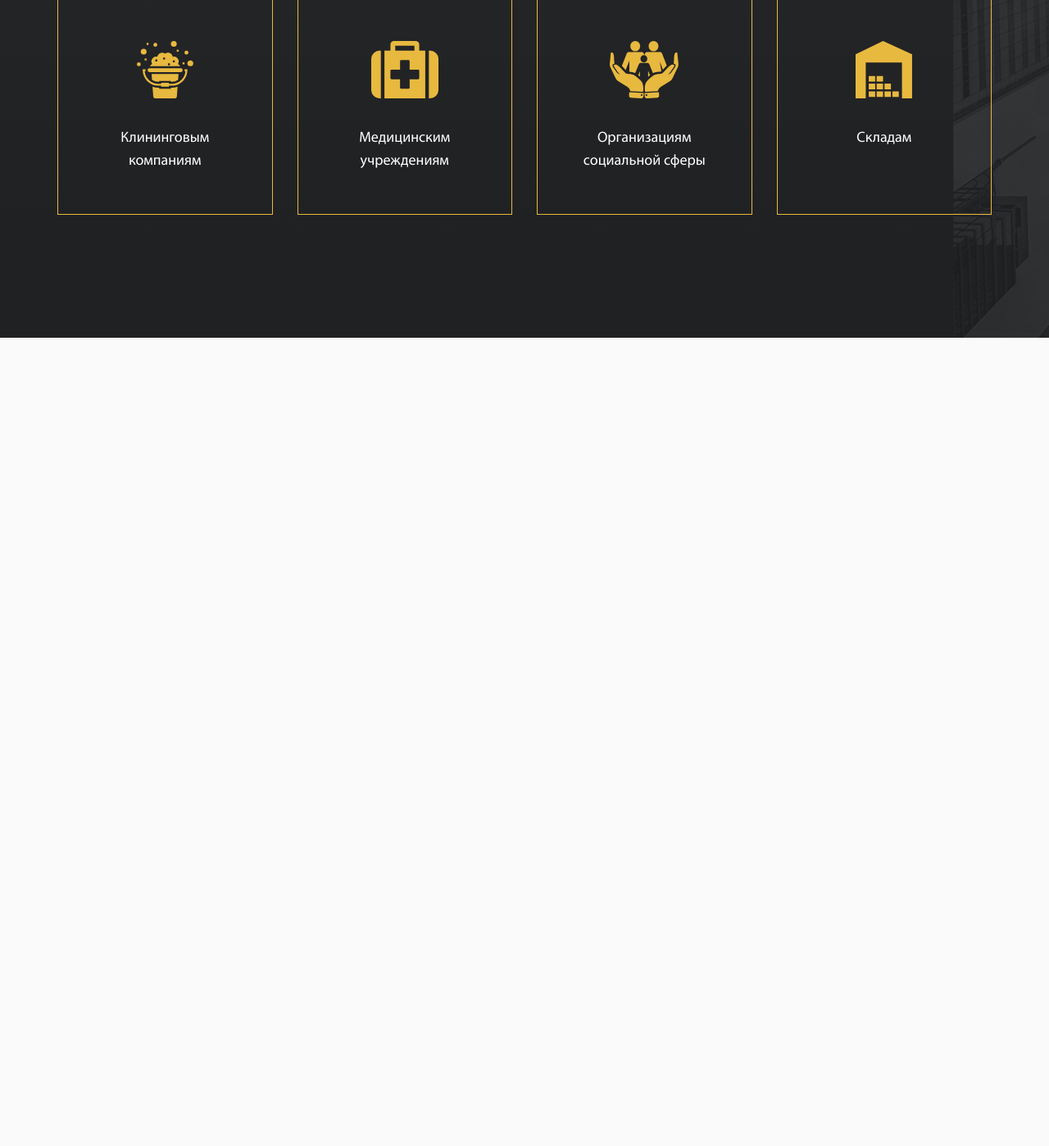
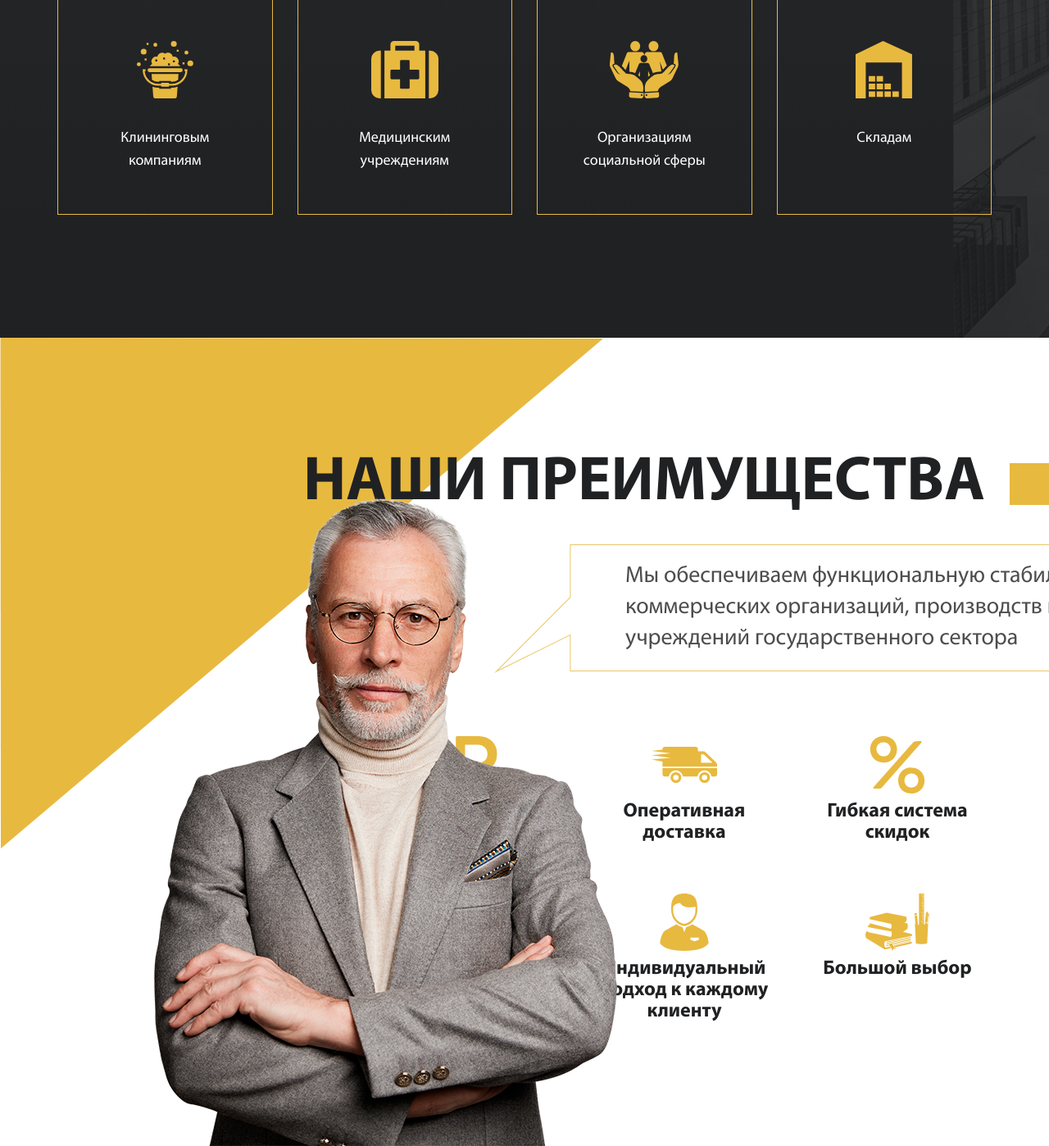
Before and after one commit to Ozimnadius/gk-akademi.io, a PHP site: page / in a window 1280 px wide. Shown: the part 2745-4143 px from the top of the page at 82% size. Before the commit the page ends 3157 px from the top, so only its background shows below. Run offline with PHP 8.4, Linux system fonts and the light colour scheme.

Commit message:
section Advantages

```diff
--- a/css/main.css
+++ b/css/main.css
@@ -675,6 +675,116 @@ img {
   text-align: center;
 }
 
+/*-----------------SECTION-ADVANTAGES--------------------*/
+.advs {
+  padding: 140px 0 90px 0;
+  position: relative;
+}
+
+.advs__title {
+  margin-bottom: 270px;
+  position: relative;
+  z-index: 20;
+  padding-left: 300px;
+}
+
+.advs__items {
+  -webkit-box-sizing: border-box;
+  box-sizing: border-box;
+  margin-left: 15px;
+  margin-right: 15px;
+  word-wrap: break-word;
+  width: calc(66.66667% - 30px);
+  margin-left: calc(33.33333% + 15px);
+}
+
+.advs__angle {
+  background-image: url(../images/bg/bg-adv.png);
+  width: 736px;
+  height: 623px;
+  position: absolute;
+  z-index: 10;
+  top: 0;
+  left: 0;
+}
+
+.advs__man {
+  background-repeat: no-repeat;
+  background-size: cover;
+  width: 565px;
+  height: 794px;
+  position: absolute;
+  z-index: 20;
+  bottom: 0;
+  left: 188px;
+}
+
+.advs__man-text {
+  background-image: url(../images/content/adv-man-text.png);
+  width: 917px;
+  height: 157px;
+  position: absolute;
+  top: 60px;
+  left: calc(100% - 150px);
+  padding: 0 70px 0 160px;
+  display: -webkit-box;
+  display: -ms-flexbox;
+  display: flex;
+  -webkit-box-align: center;
+  -ms-flex-align: center;
+  align-items: center;
+  opacity: 0.8;
+  font-size: 28px;
+  line-height: 1.35714;
+}
+
+.adv {
+  -webkit-box-sizing: border-box;
+  box-sizing: border-box;
+  margin-left: 15px;
+  margin-right: 15px;
+  word-wrap: break-word;
+  width: calc(33.33333% - 30px);
+  display: -webkit-box;
+  display: -ms-flexbox;
+  display: flex;
+  -webkit-box-orient: vertical;
+  -webkit-box-direction: normal;
+  -ms-flex-direction: column;
+  flex-direction: column;
+  -webkit-box-align: center;
+  -ms-flex-align: center;
+  align-items: center;
+  margin-bottom: 60px;
+}
+
+.adv__svg {
+  width: 80px;
+  height: 70px;
+  display: -webkit-box;
+  display: -ms-flexbox;
+  display: flex;
+  -webkit-box-align: center;
+  -ms-flex-align: center;
+  align-items: center;
+  -webkit-box-pack: center;
+  -ms-flex-pack: center;
+  justify-content: center;
+  fill: #e8b93f;
+  margin-bottom: 10px;
+}
+
+.adv__svg .cls-1 {
+  fill: #e8b93f;
+}
+
+.adv__title {
+  font-size: 24px;
+  font-weight: 700;
+  text-align: center;
+  line-height: 1.08333;
+}
+
 /*------------------------SECTION-FOOTER---------------------*/
 
 /*# sourceMappingURL=main.css.map */
--- a/css/main.scss
+++ b/css/main.scss
@@ -33,6 +33,8 @@ $font-size: 18px;
 @import "sections/_about";
 /*-----------------SECTION-SERVICES--------------------*/
 @import "sections/_services";
+/*-----------------SECTION-ADVANTAGES--------------------*/
+@import "sections/_advantages";
 /*------------------------SECTION-FOOTER---------------------*/
 @import "sections/_footer";
 
--- /dev/null
+++ b/css/sections/_advantages.scss
@@ -0,0 +1,83 @@
+.advs {
+  padding: 140px 0 90px 0;
+  position: relative;
+
+  &__title {
+    margin-bottom: 270px;
+    position: relative;
+    z-index: 20;
+    padding-left: 300px;
+  }
+
+  &__items {
+    @include col;
+    @include size(16);
+    @include offset-left(8);
+  }
+
+  &__angle {
+    background-image: url(../images/bg/bg-adv.png);
+    width: 736px;
+    height: 623px;
+    position: absolute;
+    z-index: 10;
+    top: 0;
+    left: 0;
+  }
+
+  &__man {
+    background-repeat: no-repeat;
+    background-size: cover;
+    width: 565px;
+    height: 794px;
+    position: absolute;
+    z-index: 20;
+    bottom: 0;
+    left: 188px;
+
+    &-text {
+      background-image: url(../images/content/adv-man-text.png);
+      width: 917px;
+      height: 157px;
+      position: absolute;
+      top: 60px;
+      left: calc(100% - 150px);
+      padding: 0 70px 0 160px;
+      display: flex;
+      align-items: center;
+
+
+      opacity: 0.8;
+      font-size: 28px;
+      line-height: lh(28px,38px);
+    }
+  }
+}
+
+.adv {
+  @include col;
+  @include size(8);
+  display: flex;
+  flex-direction: column;align-items: center;
+  margin-bottom: 60px;
+
+  &__svg {
+    width: 80px;
+    height: 70px;
+    display: flex;
+    align-items: center;
+    justify-content: center;
+    fill: $yellow;
+    margin-bottom: 10px;
+    .cls-1 {
+      fill: $yellow;
+    }
+  }
+
+  &__title {
+    font-size: 24px;
+    font-weight: 700;
+    text-align: center;
+    line-height: lh(24,26);
+  }
+}
--- a/index.html
+++ b/index.html
@@ -397,6 +397,110 @@
             </section>
             <!-- END services -->
 
+            <!-- advantages -->
+            <section class="advs">
+
+                <div class="advs__angle"></div>
+
+               <div class="container">
+                   <h2 class="title advs__title">
+                       <div class="title__text">наши преимущества</div>
+                       <div class="title__line"></div>
+                   </h2>
+                   <div class="row">
+
+
+                       <div class="advs__items">
+                           <div class="row">
+                               <div class="adv">
+                                   <svg class="adv__svg" xmlns="http://www.w3.org/2000/svg" viewBox="0 0 52 58">
+                                       <path d="M1.3,48.77h9.1v7.91a1.29,1.29,0,0,0,.37.95,1.25,1.25,0,0,0,.93.37h6.78a1.27,1.27,0,0,0,.91-.37,1.25,1.25,0,0,0,.39-.95V48.77H40.3a1.26,1.26,0,0,0,.93-.37,1.29,1.29,0,0,0,.37-.95V42.18a1.29,1.29,0,0,0-.37-.95,1.25,1.25,0,0,0-.93-.37H19.78V36H33.59q8.12,0,13.26-5A17.35,17.35,0,0,0,52,18,17.36,17.36,0,0,0,46.86,5Q41.72,0,33.59,0H11.7a1.26,1.26,0,0,0-.93.37,1.3,1.3,0,0,0-.37.95V27.23H1.3a1.22,1.22,0,0,0-.93.39,1.31,1.31,0,0,0-.37.93v6.14a1.29,1.29,0,0,0,.37.95A1.26,1.26,0,0,0,1.3,36h9.1v4.86H1.3a1.25,1.25,0,0,0-.93.37,1.29,1.29,0,0,0-.37.95v5.27a1.29,1.29,0,0,0,.37.95A1.26,1.26,0,0,0,1.3,48.77Zm18.48-40h13a9.57,9.57,0,0,1,6.95,2.55A8.87,8.87,0,0,1,42.37,18a8.86,8.86,0,0,1-2.64,6.67,9.56,9.56,0,0,1-6.95,2.55h-13Z"/>
+                                   </svg>
+                                   <div class="adv__title">
+                                       Выгодные цены
+                                   </div>
+                               </div>
+                               <div class="adv">
+                                   <svg class="adv__svg" xmlns="http://www.w3.org/2000/svg" viewBox="0 0 87 48">
+                                       <path d="M32.24,33.7a7.15,7.15,0,1,0,7.26,7.16A7.21,7.21,0,0,0,32.24,33.7Zm0,10.73a3.57,3.57,0,1,1,3.63-3.57A3.61,3.61,0,0,1,32.24,44.43ZM87,28.41V36a3.47,3.47,0,0,1-3.5,3.45H79.75a9.63,9.63,0,0,0-19,0h-19a9.63,9.63,0,0,0-19,0H18A3.47,3.47,0,0,1,14.54,36V28.41ZM70.25,33.7a7.15,7.15,0,1,0,7.26,7.16A7.22,7.22,0,0,0,70.25,33.7Zm0,10.73a3.57,3.57,0,1,1,3.63-3.57A3.61,3.61,0,0,1,70.25,44.43Zm15.37-23.7L71.86,7.34A4.72,4.72,0,0,0,68.58,6H61.63V3.45A3.47,3.47,0,0,0,58.13,0H18a3.48,3.48,0,0,0-3.5,3.45V4L.33,5.6,25.51,8.82,0,11.32l25.42,3.56L0,17l14.54,2.7v6.77H87V24A4.58,4.58,0,0,0,85.62,20.73Zm-6,.45H66.3a.54.54,0,0,1-.55-.54V10.52A.54.54,0,0,1,66.3,10h2.53a.6.6,0,0,1,.39.15L80,20.25A.54.54,0,0,1,79.62,21.18Z"/>
+                                   </svg>
+                                   <div class="adv__title">
+                                       Оперативная <br>
+                                       доставка
+                                   </div>
+                               </div>
+                               <div class="adv">
+                                   <svg class="adv__svg" xmlns="http://www.w3.org/2000/svg" viewBox="0 0 55 58">
+                                       <path d="M13.55,26.7a13.32,13.32,0,0,0,10.19-4.19,13.55,13.55,0,0,0,3.42-9.17C27.16,6.72,22.48,0,13.55,0A13.24,13.24,0,0,0,3.4,4.19,13.58,13.58,0,0,0,0,13.35C0,20,4.65,26.7,13.55,26.7Zm0-20.5a6.84,6.84,0,0,1,7.12,7.15,7.32,7.32,0,0,1-1.75,4.88,6.82,6.82,0,0,1-5.29,2.18,6.92,6.92,0,0,1-7.31-7.15C6.32,9.75,8.56,6.21,13.55,6.21ZM50.87,5,46,5.15a3.86,3.86,0,0,0-2.46,1.14L3.39,51.6A.86.86,0,0,0,4,53.07H9.31A3.75,3.75,0,0,0,11.76,52L51.7,6.65C52.25,6,52.21,5,50.87,5ZM41.65,31.8a13,13,0,0,0-10,4.11,13.32,13.32,0,0,0-3.34,9c0,6.51,4.57,13.1,13.29,13.1a13.07,13.07,0,0,0,10-4.11,13.29,13.29,0,0,0,3.36-9C55,38.39,50.41,31.8,41.65,31.8Zm5.36,18A6.79,6.79,0,0,1,41.73,52c-4.88,0-7.11-3.72-7.11-7.17a7.37,7.37,0,0,1,1.75-4.9,6.79,6.79,0,0,1,5.28-2.18c4.88,0,7.11,3.72,7.11,7.17A7.37,7.37,0,0,1,47,49.81Z"/>
+                                   </svg>
+                                   <div class="adv__title">
+                                       Гибкая система <br>
+                                       скидок
+                                   </div>
+                               </div>
+                               <div class="adv">
+                                   <svg class="adv__svg" xmlns="http://www.w3.org/2000/svg" viewBox="0 0 71 49">
+                                       <path d="M0,44.55A4.45,4.45,0,0,0,4.44,49H66.56A4.45,4.45,0,0,0,71,44.55V17.82H0ZM46.59,26.73A6.6,6.6,0,0,1,51,28.46a6.6,6.6,0,0,1,4.44-1.73,6.68,6.68,0,0,1,0,13.36A6.6,6.6,0,0,1,51,38.36a6.6,6.6,0,0,1-4.44,1.73,6.68,6.68,0,0,1,0-13.36Zm-35.5,4.45H24.41a2.23,2.23,0,0,1,0,4.45H11.09a2.23,2.23,0,0,1,0-4.45ZM66.56,0H4.44A4.45,4.45,0,0,0,0,4.45V8.91H71V4.45A4.45,4.45,0,0,0,66.56,0Z"/>
+                                   </svg>
+                                   <div class="adv__title">
+                                       Возможность <br>
+                                       отсрочки платежа
+                                   </div>
+                               </div>
+                               <div class="adv">
+                                   <svg class="adv__svg" xmlns="http://www.w3.org/2000/svg" viewBox="0 0 61 72">
+                                       <path d="M30.5,40.61c4.9,0,16.42-6,16.42-20.3C46.92,9.09,45.43,0,30.5,0S14.08,9.09,14.08,20.3C14.08,34.63,25.6,40.61,30.5,40.61Zm-14-23.69c1.15-2.26,3.65-4.87,9-4.76,0,0,3.2,7.86,18.9,4.33.06,1.26.08,2.54.08,3.81a18.22,18.22,0,0,1-5.61,13.75c-3.22,3-6.8,4.13-8.42,4.13s-5.2-1.1-8.42-4.13A18.22,18.22,0,0,1,16.47,20.3C16.47,19.17,16.49,18,16.53,16.92ZM61,61.43c-.84-5.28-2.56-12.09-6-14.51-2.36-1.65-10.61-6.12-14.13-8l-.06,0a1.14,1.14,0,0,0-1.25.11,14.88,14.88,0,0,1-6,2.94,1.16,1.16,0,0,0-.83.73L30.5,48.46l-2.18-5.83a1.16,1.16,0,0,0-.83-.73,14.88,14.88,0,0,1-6-2.94,1.14,1.14,0,0,0-1.25-.11C16.76,40.74,8.41,45.3,6.05,46.91c-4,2.72-5.73,12.57-6,14.52A1.18,1.18,0,0,0,.07,62c.14.41,3.8,10,30.44,10S60.8,62.41,60.94,62A1.18,1.18,0,0,0,61,61.43ZM48.72,58.2,43.5,59.85,38.29,58.2V55.36H48.72Z"/>
+                                   </svg>
+                                   <div class="adv__title">
+                                       Индивидуальный <br>
+                                       подход к каждому <br>
+                                       клиенту
+                                   </div>
+                               </div>
+                               <div class="adv">
+                                   <svg class="adv__svg" xmlns="http://www.w3.org/2000/svg" viewBox="0 0 115.46 103.83">
+                                       <path class="cls-1"
+                                             d="M51,94.68l32.73-7.39v3.17L53.86,97.14a4.86,4.86,0,0,1-1.41-1.06C52.1,95.74,51.75,95,51,94.68Z"/>
+                                       <path class="cls-1"
+                                             d="M7.75,42.59,38,34.85c12,2.11,23.58,4.58,35.55,7,1.41.35,1.76,6.69-.35,9.5L70.05,53.5c1.76,0,3.87.35,5.63.35a12.86,12.86,0,0,1,0,10.21l-7.74,5.28,16.19,4.22v3.17l-48.57,9.5c-2.46,2.82-2.11,8.45.7,11.62l7.39-1.41a10.7,10.7,0,0,0,1.76,2.46L36.62,101c-1.41.35-1.76.35-3.52-.7C22.54,94,12.33,87.29,1.42,81,0,77.79-1,72.51,1.77,69l2.82-1.06-.35,1.76,41.53,8.8c2.46-1.76,2.11-9.5.7-9.86L4.59,60.89V57l3.17.35L7.4,53.85C20.07,57,33.1,60.54,45.77,63.71c1.76-1.06,2.11-6,.35-8.8L7.4,46.46Z"/>
+                                       <line class="cls-1" x1="37.32" y1="87.99" x2="82.02" y2="79.19"/>
+                                       <polygon class="cls-1" points="38.02 87.29 82.02 78.49 82.02 78.49 82.02 79.55 38.02 88.34 38.02 87.29"/>
+                                       <line class="cls-1" x1="37.67" y1="90.1" x2="82.02" y2="81.31"/>
+                                       <polygon class="cls-1" points="38.02 89.4 82.02 80.95 82.02 82.01 38.02 90.46 38.02 89.4"/>
+                                       <line class="cls-1" x1="37.67" y1="92.57" x2="82.37" y2="83.77"/>
+                                       <path class="cls-1"
+                                             d="M38,91.86l44-8.8v1.41L48.58,90.81a11.37,11.37,0,0,0,3.52,6,15.16,15.16,0,0,0,3.52,2.46,20.07,20.07,0,0,1-4.58.35c-.7,1.76-1.76,2.82-2.46,4.22,0,0-.35-1.41-.7-3.17-1.06-1.41-3.17-3.52-3.87-5.28A21.87,21.87,0,0,1,43,91.86L38,92.92Z"/>
+                                       <line class="cls-1" x1="38.02" y1="94.68" x2="82.37" y2="85.88"/>
+                                       <polygon class="cls-1"
+                                                points="49.64 91.86 82.02 85.53 82.02 86.58 49.99 92.92 49.99 92.92 49.99 92.92 49.99 92.92 49.99 92.92 49.99 92.92 49.99 92.92 49.99 92.92 49.99 92.92 49.99 92.92 49.99 92.57 49.99 92.57 49.99 92.57 49.99 92.57 49.99 92.57 49.99 92.57 49.99 92.57 49.99 92.57 49.99 92.57 49.99 92.57 49.99 92.57 49.99 92.57 49.99 92.57 49.99 92.57 49.99 92.57 49.99 92.57 49.99 92.57 49.99 92.57 49.99 92.57 49.99 92.57 49.99 92.57 49.99 92.57 49.99 92.57 49.99 92.57 49.99 92.57 49.99 92.57 49.99 92.22 49.99 92.22 49.99 92.22 49.99 92.22 49.99 92.22 49.99 92.22 49.99 92.22 49.99 92.22 49.99 92.22 49.99 92.22 49.99 92.22 49.99 92.22 49.99 92.22 49.99 92.22 49.99 92.22 49.99 92.22 49.99 92.22 49.99 92.22 49.99 92.22 49.99 92.22 49.99 92.22 49.99 92.22 49.99 92.22 49.99 92.22 49.99 92.22 49.99 91.86 49.99 91.86 49.64 91.86 49.64 91.86 49.64 91.86 49.64 91.86 49.64 91.86 49.64 91.86 49.64 91.86 49.64 91.86"/>
+                                       <polygon class="cls-1"
+                                                points="38.02 93.98 42.6 93.27 42.6 93.27 42.6 93.27 42.6 93.27 42.6 93.27 42.6 93.27 42.6 93.27 42.6 93.27 42.6 93.27 42.6 93.27 42.6 93.27 42.6 93.27 42.6 93.27 42.6 93.62 42.6 93.62 42.6 93.62 42.6 93.62 42.6 93.62 42.6 93.62 42.6 93.62 42.6 93.62 42.6 93.62 42.6 93.62 42.6 93.62 42.6 93.62 42.6 93.62 42.6 93.62 42.6 93.62 42.6 93.62 42.6 93.62 42.6 93.62 42.6 93.62 42.6 93.62 42.6 93.62 42.6 93.62 42.6 93.62 42.6 93.62 42.6 93.62 42.6 93.62 42.6 93.62 42.6 93.98 42.6 93.98 42.6 93.98 42.6 93.98 42.6 93.98 42.6 93.98 42.6 93.98 42.6 93.98 42.6 93.98 42.6 93.98 42.6 93.98 42.6 93.98 42.6 93.98 42.6 93.98 42.6 93.98 42.6 93.98 42.6 93.98 42.6 93.98 42.6 93.98 42.6 93.98 42.6 93.98 42.6 93.98 42.6 93.98 42.6 93.98 42.6 93.98 42.6 93.98 42.6 94.33 42.6 94.33 42.6 94.33 42.6 94.33 42.6 94.33 42.6 94.33 42.6 94.33 42.6 94.33 42.6 94.33 42.6 94.33 42.6 94.33 42.6 94.33 42.6 94.33 42.6 94.33 42.6 94.33 38.02 95.38 38.02 93.98"/>
+                                       <path class="cls-1"
+                                             d="M113.7,36.25l-.35,1.06,1.06.35v-.35c0-.35.35-.35.7-.35h0l.35.35L113.7,52.8a.34.34,0,0,1-.35.35h0c-.35,0-.35,0-.35-.35l1.41-13.37h-1.06L111.94,52.8l-4.22-.35,1.76-16.89a1.61,1.61,0,0,1,1.76-1.41V33.09a.76.76,0,0,1,.7-.7h0c.35.35.7.35.35.7v1.06A2.38,2.38,0,0,1,113.7,36.25Z"/>
+                                       <path class="cls-1"
+                                             d="M89.06,39.77l1.41,15.49c-.35,0-.7-.35-1.06-.35.7,12,1.41,23.93,1.76,35.55a49.85,49.85,0,0,0,20.41,0c.7-11.62,1.06-23.58,1.76-35.55-.7,0-1.06.35-1.76.35l.35-1.76-4.22-.35-.35,3.17H106V0H96.8V56.67c-.7,0-1.06-.35-1.76-.35L93.28,39.42Zm12-38h3.87v.7H101Zm1.76,2.82h2.11V5.63h-2.11Zm0,3.52h2.11v.7h-2.11Zm0,3.17h2.11V12h-2.11Zm0,3.17h2.11v.7h-2.11ZM101,17.6h3.87v.7H101Zm1.76,3.17h2.11v1.06h-2.11Zm0,3.17h2.11V25h-2.11Zm0,3.52h2.11v.7h-2.11Zm0,3.17h2.11v.7h-2.11ZM101,33.79h3.87v.7H101ZM102.79,37h2.11v.7h-2.11Zm0,3.17h2.11v1.06h-2.11Zm0,3.52h2.11v.7h-2.11Zm0,3.17h2.11v.7h-2.11ZM101,50h3.87v.7H101Zm1.76,3.17h2.11v.7h-2.11Z"/>
+                                       <path class="cls-1" d="M88.71,36.61l.35,2.46,4.22-.7-.35-2.11C92.58,34.49,88.71,34.85,88.71,36.61Z"/>
+                                   </svg>
+                                   <div class="adv__title">
+                                       Большой выбор
+                                   </div>
+                               </div>
+                           </div>
+                       </div>
+
+                   </div>
+               </div>
+
+                <div class="advs__man" style="background-image:url(images/content/adv-man.png);">
+                    <div class="advs__man-text">
+                        Мы обеспечиваем функциональную стабильность
+                        коммерческих организаций, производств и учреждений
+                        государственного сектора
+                    </div>
+                </div>
+            </section>
+            <!-- END advantages -->
+
         </main>
     </div>
     <!-- END page -->
```
Also changed, not shown: images/bg/adb-man-tetxt.png (added), images/bg/bg-adv.png (added), images/content/adv-man-text.png (added), images/content/adv-man.png (added), 1 other file.
